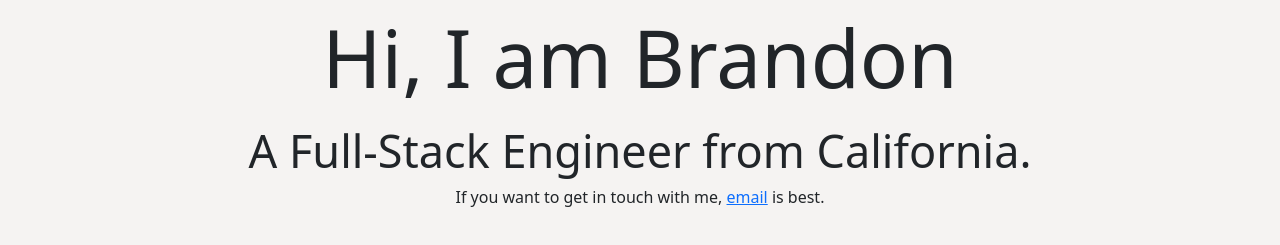
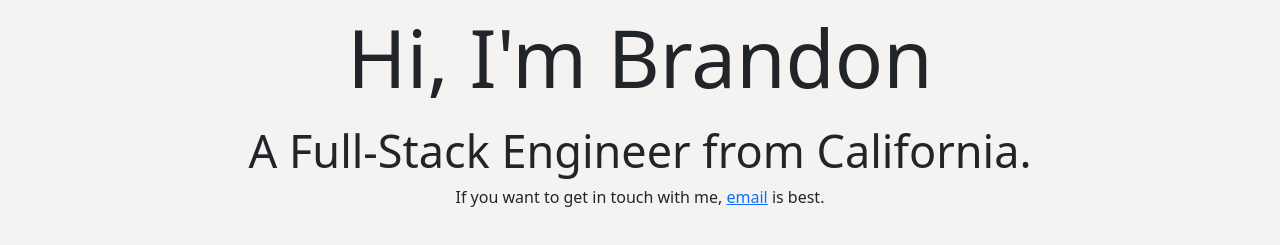
Before and after one commit to BrandonMinjares/BrandonMinjares.github.io, a website: page index.html in a window 1280 px wide. Shown: the part 331-576 px from the top of the page. Drawn offline with nearby package versions, Linux system fonts and the light colour scheme.

Commit message:
Update index.html

```diff
--- a/index.html
+++ b/index.html
@@ -27,7 +27,7 @@
           </div>
           <div class="row header">
             <div class="col bio">
-              <div class="intro">Hi, I am Brandon</div>
+              <div class="intro">Hi, I'm Brandon</div>
               <span></span>
               <div class="job">A Full-Stack Engineer from California.</div>
               <span></span>
```
